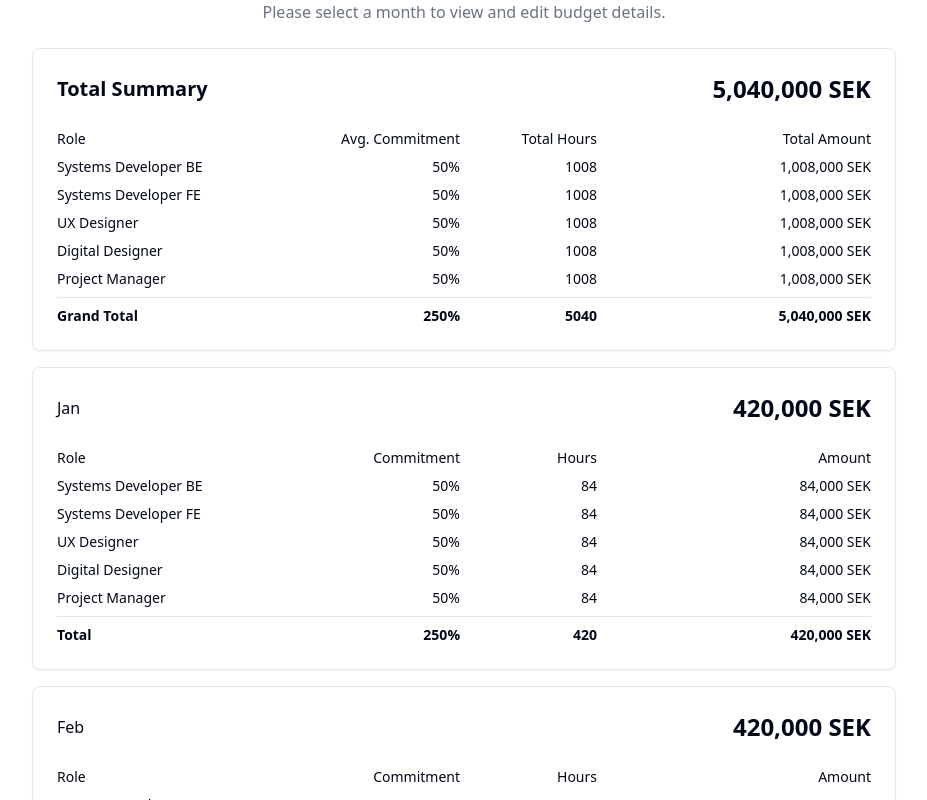
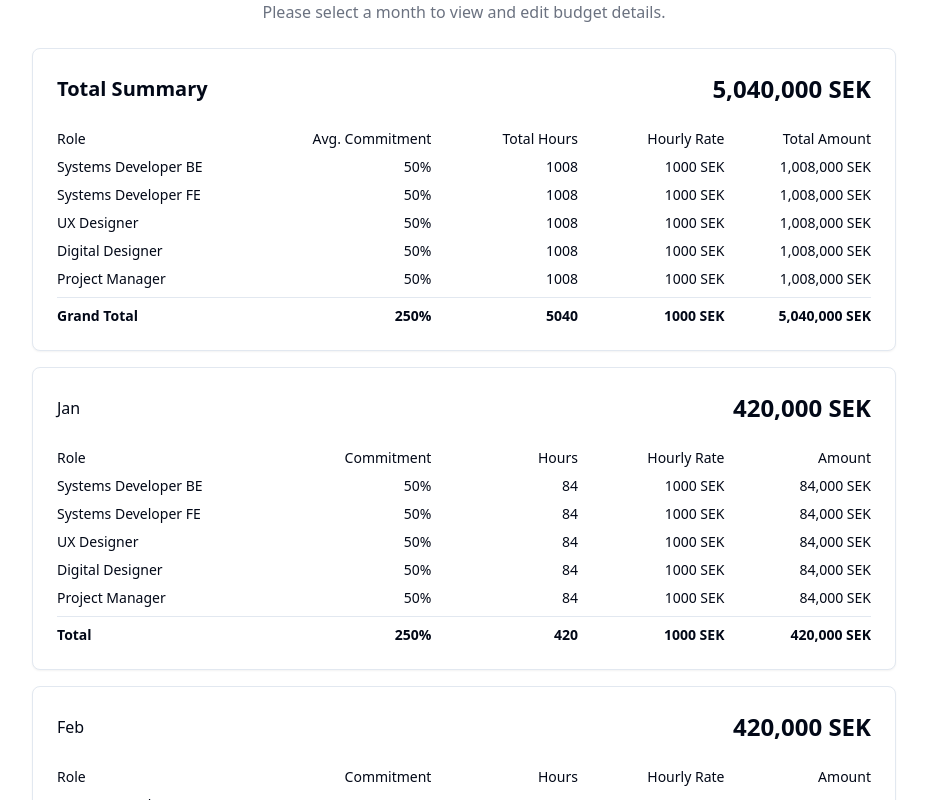
Before and after one commit to anders-brunoson/budget-calculator, a React (Vite) app: page / in a window 1280 px wide. Shown: the part 320-1120 px from the top of the page, without its empty margins (176-1103 px from the left). Built offline with nearby package versions, Linux system fonts and the light colour scheme.

Commit message:
Added hourly rates on cards

```diff
--- a/src/components/BudgetCalculator.jsx
+++ b/src/components/BudgetCalculator.jsx
@@ -422,13 +422,15 @@ const BudgetCalculator = () => {
       total: 0,
       breakdown: {},
       hours: {},
-      commitments: {}
+      commitments: {},
+      hourlyRates: {} // Add this line
     };
 
     roles.forEach(role => {
       totalSummary.breakdown[role.id] = 0;
       totalSummary.hours[role.id] = 0;
       totalSummary.commitments[role.id] = 0;
+      totalSummary.hourlyRates[role.id] = hourlyRates[role.id] || 0; // Add this line
     });
 
     monthOrder.forEach(month => {
@@ -448,6 +450,12 @@ const BudgetCalculator = () => {
     });
 
     return totalSummary;
+  };
+
+  const calculateAverageHourlyRate = (totalSummary) => {
+    const totalHours = Object.values(totalSummary.hours).reduce((sum, hours) => sum + hours, 0);
+    const totalAmount = Object.values(totalSummary.breakdown).reduce((sum, amount) => sum + amount, 0);
+    return totalHours > 0 ? Math.round(totalAmount / totalHours) : 0;
   };
 
   return (
@@ -641,9 +649,7 @@ const BudgetCalculator = () => {
       )}
 
       <div className="space-y-4 mt-6">
-
-      {/* Total Card */}
-
+        {/* Total Card */}
         <Card>
           <CardHeader>
             <div className="flex justify-between items-center">
@@ -653,32 +659,37 @@ const BudgetCalculator = () => {
           </CardHeader>
           <CardContent>
             <div className="space-y-2">
-              <div className="grid grid-cols-12 gap-2 text-sm font-medium">
-                <span className="col-span-4 text-left">Role</span>
-                <span className="col-span-2 text-right">Avg. Commitment</span>
-                <span className="col-span-2 text-right">Total Hours</span>
-                <span className="col-span-4 text-right">Total Amount</span>
+              <div className="flex text-sm font-medium">
+                <span className="w-[28%] text-left">Role</span>
+                <span className="w-[18%] text-right">Avg. Commitment</span>
+                <span className="w-[18%] text-right">Total Hours</span>
+                <span className="w-[18%] text-right">Hourly Rate</span>
+                <span className="w-[18%] text-right">Total Amount</span>
               </div>
               {roles.map(role => {
                 const totalSummary = calculateTotalSummary();
                 return (
-                  <div key={role.id} className="grid grid-cols-12 gap-2 text-sm">
-                    <span className="col-span-4 text-left truncate" title={role.name}>{role.name}</span>
-                    <span className="col-span-2 text-right">{totalSummary.commitments[role.id] || 0}%</span>
-                    <span className="col-span-2 text-right">{totalSummary.hours[role.id] || 0}</span>
-                    <span className="col-span-4 text-right">{(totalSummary.breakdown[role.id] || 0).toLocaleString()} SEK</span>
+                  <div key={role.id} className="flex text-sm">
+                    <span className="w-[28%] text-left truncate" title={role.name}>{role.name}</span>
+                    <span className="w-[18%] text-right">{totalSummary.commitments[role.id] || 0}%</span>
+                    <span className="w-[18%] text-right">{totalSummary.hours[role.id] || 0}</span>
+                    <span className="w-[18%] text-right">{totalSummary.hourlyRates[role.id] || 0} SEK</span>
+                    <span className="w-[18%] text-right">{(totalSummary.breakdown[role.id] || 0).toLocaleString()} SEK</span>
                   </div>
                 );
               })}
-              <div className="grid grid-cols-12 gap-2 text-sm font-bold pt-2 border-t">
-                <span className="col-span-4 text-left">Grand Total</span>
-                <span className="col-span-2 text-right">
+              <div className="flex text-sm font-bold pt-2 border-t">
+                <span className="w-[28%] text-left">Grand Total</span>
+                <span className="w-[18%] text-right">
                   {Object.values(calculateTotalSummary().commitments).reduce((sum, value) => sum + (value || 0), 0)}%
                 </span>
-                <span className="col-span-2 text-right">
+                <span className="w-[18%] text-right">
                   {Object.values(calculateTotalSummary().hours).reduce((sum, value) => sum + (value || 0), 0)}
                 </span>
-                <span className="col-span-4 text-right">
+                <span className="w-[18%] text-right">
+                  {calculateAverageHourlyRate(calculateTotalSummary())} SEK
+                </span>
+                <span className="w-[18%] text-right">
                   {calculateTotalSummary().total.toLocaleString()} SEK
                 </span>
               </div>
@@ -687,7 +698,6 @@ const BudgetCalculator = () => {
         </Card>
 
         {/* Month Cards */}
-
         {monthOrder.map((period, index) => {
           const { total, breakdown, hours, commitments } = budget[period] || {};
           return (
@@ -701,29 +711,34 @@ const BudgetCalculator = () => {
               {breakdown && hours && commitments && (
                 <CardContent>
                   <div className="space-y-2">
-                    <div className="grid grid-cols-12 gap-2 text-sm font-medium">
-                      <span className="col-span-4 text-left">Role</span>
-                      <span className="col-span-2 text-right">Commitment</span>
-                      <span className="col-span-2 text-right">Hours</span>
-                      <span className="col-span-4 text-right">Amount</span>
+                    <div className="flex text-sm font-medium">
+                      <span className="w-[28%] text-left">Role</span>
+                      <span className="w-[18%] text-right">Commitment</span>
+                      <span className="w-[18%] text-right">Hours</span>
+                      <span className="w-[18%] text-right">Hourly Rate</span>
+                      <span className="w-[18%] text-right">Amount</span>
                     </div>
                     {roles.map(role => (
-                      <div key={role.id} className="grid grid-cols-12 gap-2 text-sm">
-                        <span className="col-span-4 text-left truncate" title={role.name}>{role.name}</span>
-                        <span className="col-span-2 text-right">{commitments[role.id] || 0}%</span>
-                        <span className="col-span-2 text-right">{hours[role.id] || 0}</span>
-                        <span className="col-span-4 text-right">{(breakdown[role.id] || 0).toLocaleString()} SEK</span>
+                      <div key={role.id} className="flex text-sm">
+                        <span className="w-[28%] text-left truncate" title={role.name}>{role.name}</span>
+                        <span className="w-[18%] text-right">{commitments[role.id] || 0}%</span>
+                        <span className="w-[18%] text-right">{hours[role.id] || 0}</span>
+                        <span className="w-[18%] text-right">{hourlyRates[role.id] || 0} SEK</span>
+                        <span className="w-[18%] text-right">{(breakdown[role.id] || 0).toLocaleString()} SEK</span>
                       </div>
                     ))}
-                    <div className="grid grid-cols-12 gap-2 text-sm font-bold pt-2 border-t">
-                      <span className="col-span-4 text-left">Total</span>
-                      <span className="col-span-2 text-right">
+                    <div className="flex text-sm font-bold pt-2 border-t">
+                      <span className="w-[28%] text-left">Total</span>
+                      <span className="w-[18%] text-right">
                         {Object.values(commitments).reduce((sum, value) => sum + (value || 0), 0)}%
                       </span>
-                      <span className="col-span-2 text-right">
+                      <span className="w-[18%] text-right">
                         {Object.values(hours).reduce((sum, value) => sum + (value || 0), 0)}
                       </span>
-                      <span className="col-span-4 text-right">
+                      <span className="w-[18%] text-right">
+                        {calculateAverageHourlyRate({ hours, breakdown })} SEK
+                      </span>
+                      <span className="w-[18%] text-right">
                         {Object.values(breakdown).reduce((sum, value) => sum + (value || 0), 0).toLocaleString()} SEK
                       </span>
                     </div>
```
